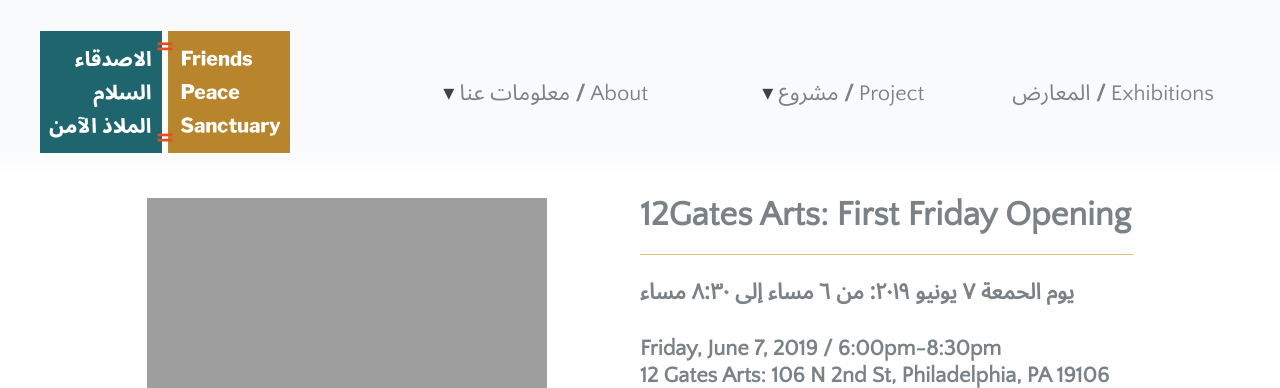
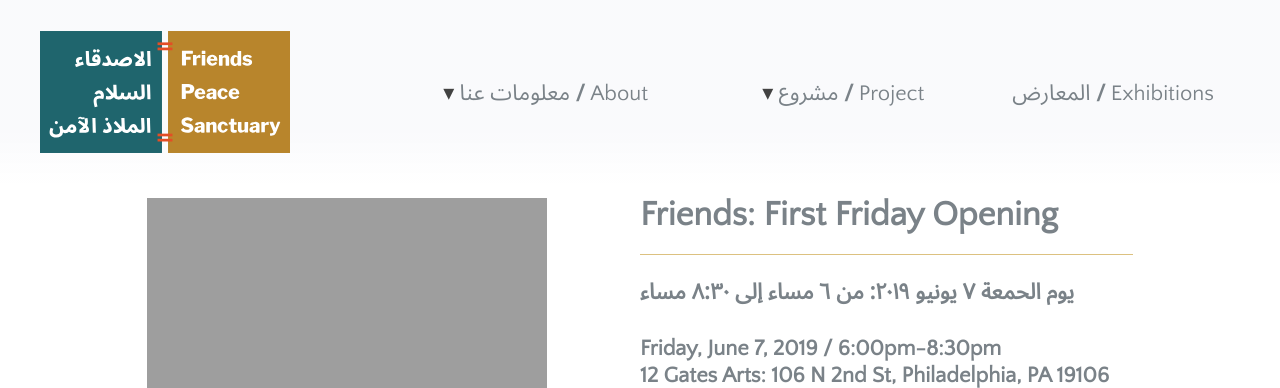
Before and after one commit to swat-ds/fps.swarthmore.edu, a Jekyll site: the page built from _posts/2019-05-27-12gates-arts-first-friday-opening.md, in a window 1280 px wide. Shown: the top 388 px of the page. Built offline with Jekyll 4.4.1, drawn with Linux system fonts in a browser that asks for light colours.

Commit message:
Create 2019-05-27-12gates-arts-first-friday-opening.md

```diff
--- a/_posts/2019-05-27-12gates-arts-first-friday-opening.md
+++ b/_posts/2019-05-27-12gates-arts-first-friday-opening.md
@@ -2,7 +2,7 @@
 lang: en
 date: '2019-05-27 16:45 -0400'
 published: true
-title: '12Gates Arts: First Friday Opening'
+title: 'Friends: First Friday Opening'
 categories:
   - public events
   - exhibition programming
```
